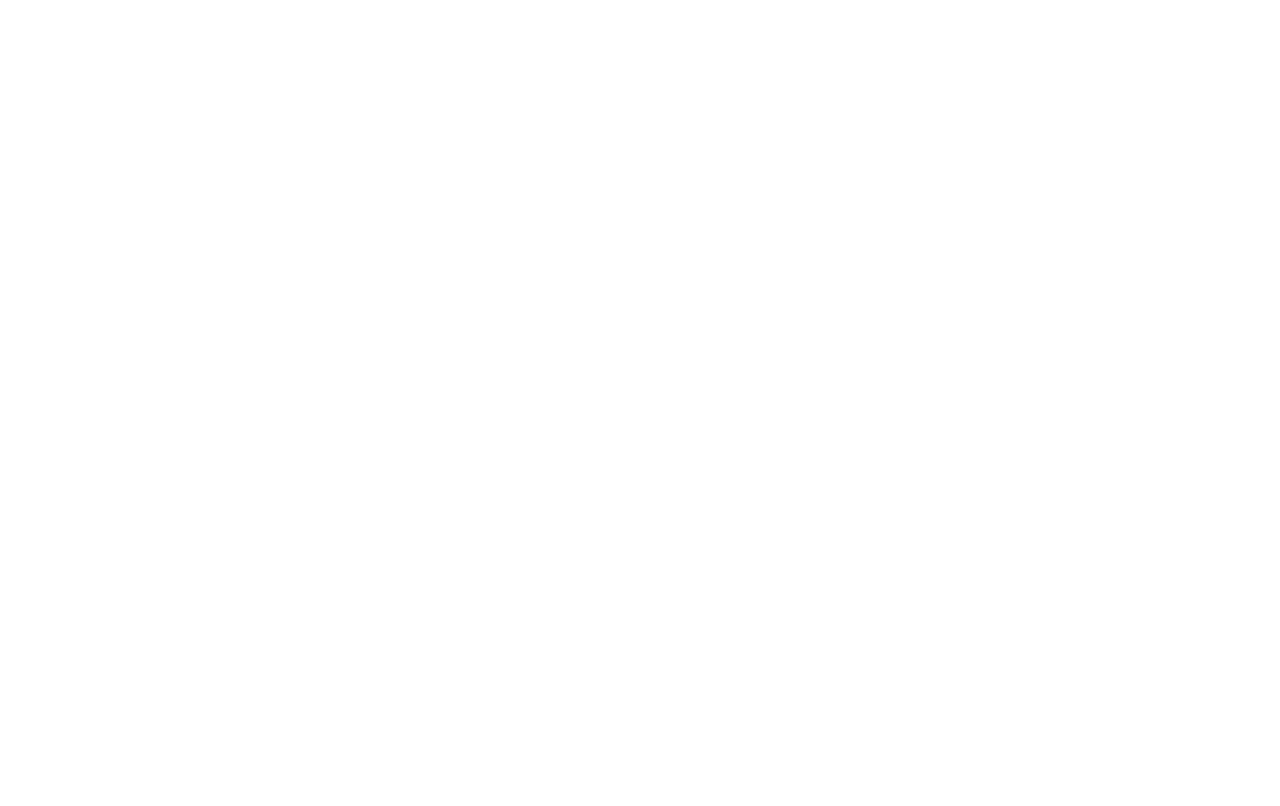
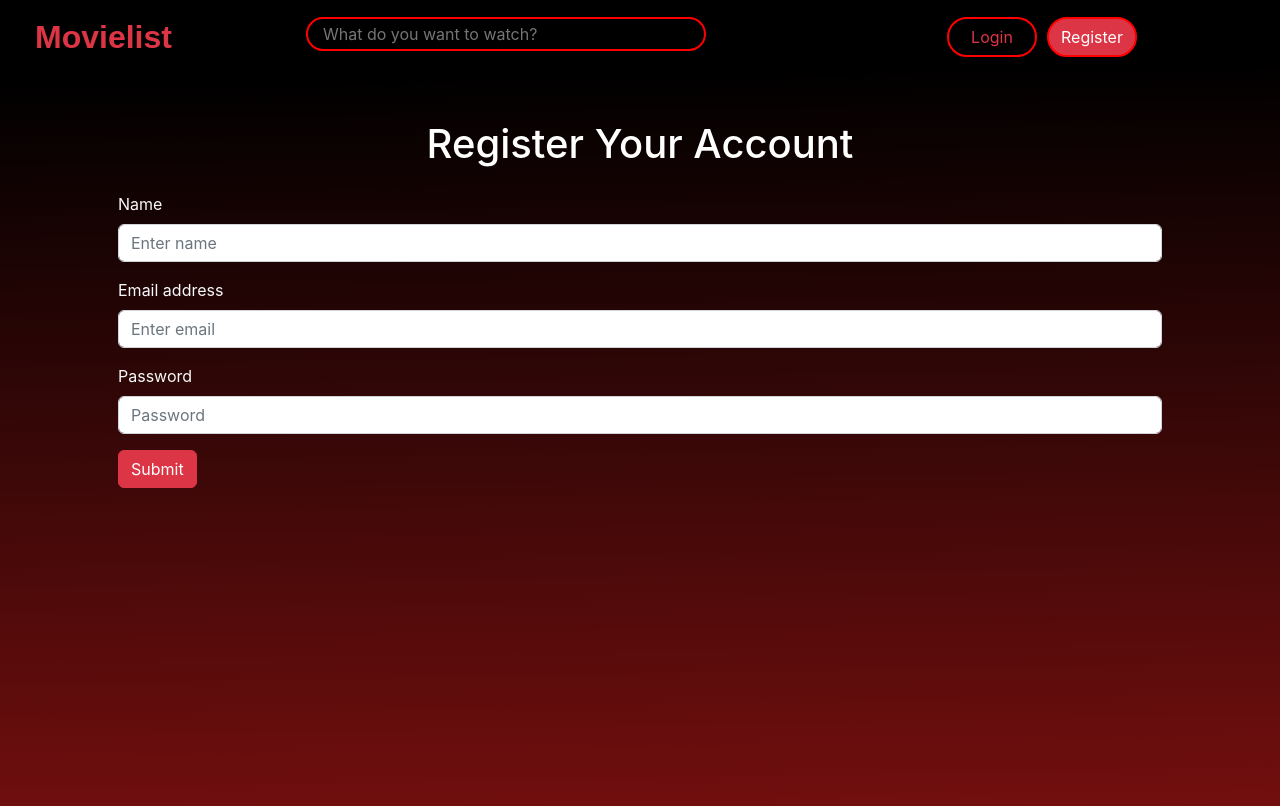
Before and after one commit to msyahdana/challenge-5, a React (Create React App) app: page /register in a window 1280 px wide. Before the commit this address had no page. Shown: the top 806 px of the page. Built offline with nearby package versions, Linux system fonts and the light colour scheme.

Commit message:
feature: Login, Register, Fix Dashboard (#1)

```diff
--- a/package.json
+++ b/package.json
@@ -17,7 +17,8 @@
     "react-router-dom": "^6.11.0",
     "react-scripts": "5.0.1",
     "react-toastify": "^9.1.2",
-    "web-vitals": "^2.1.0"
+    "web-vitals": "^2.1.0",
+    "yarn": "^1.22.19"
   },
   "scripts": {
     "start": "react-scripts start",
--- a/src/App.js
+++ b/src/App.js
@@ -4,6 +4,8 @@
 import DetailMovie from "./pages/users/DetailMovie";
 import Dashboard from "./pages/users/Dashboard";
 import SearchPage from "./pages/SearchPage";
+import Login from "./pages/Login";
+import Register from "./pages/Register";
 import NoToken from "./components/Auth/NoToken";
 import Protected from "./components/Auth/Protected";
 
@@ -12,6 +14,24 @@
     <BrowserRouter>
       <Routes>
         <Route path="/" element={<Home />} />
+        <Route
+          path="/login"
+          element={
+            <NoToken>
+              <Login />
+            </NoToken>
+          }
+        />
+
+        <Route
+          path="/register"
+          element={
+            <NoToken>
+              <Register />
+            </NoToken>
+          }
+        />
+
         <Route path="/search" element={<SearchPage />} />
         <Route
           path="users/detail/:id"
--- /dev/null
+++ b/src/pages/Login.jsx
@@ -0,0 +1,73 @@
+import React, { useState } from "react";
+import { Form, Button, Container } from "react-bootstrap";
+import axios from "axios";
+import NavbarComponent from "../components/Header/NavbarComponent";
+import { toast } from "react-toastify";
+
+function Login() {
+  const [email, setEmail] = useState("");
+  const [password, setPassword] = useState("");
+
+  const onSubmit = async (e) => {
+    e.preventDefault();
+
+    try {
+      let data = JSON.stringify({
+        email,
+        password,
+      });
+
+      let config = {
+        method: "post",
+        url: "https://km4-challenge-5-api.up.railway.app/api/v1/auth/login",
+        headers: {
+          "Content-Type": "application/json",
+        },
+        data: data,
+      };
+
+      const response = await axios.request(config);
+      const { token } = response.data.data;
+
+      localStorage.setItem("token", token);
+
+      // navigate("/");
+
+      //Temporary Solution
+      window.location.href = "/";
+    } catch (error) {
+      if (axios.isAxiosError(error)) {
+        toast.error(error.response.data.message);
+        return;
+      }
+      toast.error(error.message);
+    }
+  };
+
+  return (
+    <>
+      <div className="vh-100">
+        <NavbarComponent />
+        <Container className="p-5 mt-5">
+          <h1 className="text-center text-white mb-4 mt-4">Login In to Your Account</h1>
+          <Form onSubmit={onSubmit}>
+            <Form.Group className="mb-3" controlId="formBasicEmail">
+              <Form.Label className="text-light">Email address</Form.Label>
+              <Form.Control type="email" placeholder="Enter email" value={email} onChange={(e) => setEmail(e.target.value)} />
+            </Form.Group>
+
+            <Form.Group className="mb-3" controlId="formBasicPassword">
+              <Form.Label className="text-light">Password</Form.Label>
+              <Form.Control type="password" placeholder="Password" value={password} onChange={(e) => setPassword(e.target.value)} />
+            </Form.Group>
+            <Button variant="danger" type="submit">
+              Submit
+            </Button>
+          </Form>
+        </Container>
+      </div>
+    </>
+  );
+}
+
+export default Login;
--- /dev/null
+++ b/src/pages/Register.jsx
@@ -0,0 +1,80 @@
+import React, { useState } from "react";
+import NavbarComponent from "../components/Header/NavbarComponent";
+import { Form, Button, Container } from "react-bootstrap";
+import axios from "axios";
+import { toast } from "react-toastify";
+
+function Register() {
+  const [name, setName] = useState("");
+  const [email, setEmail] = useState("");
+  const [password, setPassword] = useState("");
+
+  const onSubmit = async (e) => {
+    e.preventDefault();
+
+    try {
+      let data = JSON.stringify({
+        name,
+        email,
+        password,
+      });
+
+      let config = {
+        method: "post",
+        url: `${process.env.REACT_APP_API}/v1/auth/register`,
+        headers: {
+          "Content-Type": "application/json",
+        },
+        data: data,
+      };
+
+      const response = await axios.request(config);
+      const { token } = response.data.data;
+
+      localStorage.setItem("token", token);
+
+      // navigate("/");
+
+      // Temporary solution
+      window.location.href = "/";
+    } catch (error) {
+      if (axios.isAxiosError(error)) {
+        toast.error(error.response.data.message);
+        return;
+      }
+      toast.error(error.message);
+    }
+  };
+
+  return (
+    <>
+      <div className="vh-100">
+        <NavbarComponent />
+        <Container className="p-5 mt-5">
+          <h1 className="text-center text-white mb-4 mt-4">Register Your Account</h1>
+          <Form onSubmit={onSubmit}>
+            <Form.Group className="mb-3" controlId="formBasicEmail">
+              <Form.Label className="text-light">Name</Form.Label>
+              <Form.Control type="text" placeholder="Enter name" value={name} onChange={(e) => setName(e.target.value)} />
+            </Form.Group>
+
+            <Form.Group className="mb-3" controlId="formBasicEmail">
+              <Form.Label className="text-light">Email address</Form.Label>
+              <Form.Control type="email" placeholder="Enter email" value={email} onChange={(e) => setEmail(e.target.value)} />
+            </Form.Group>
+
+            <Form.Group className="mb-3" controlId="formBasicPassword">
+              <Form.Label className="text-light">Password</Form.Label>
+              <Form.Control type="password" placeholder="Password" value={password} onChange={(e) => setPassword(e.target.value)} />
+            </Form.Group>
+            <Button variant="danger" type="submit">
+              Submit
+            </Button>
+          </Form>
+        </Container>
+      </div>
+    </>
+  );
+}
+
+export default Register;
--- a/src/pages/users/Dashboard.jsx
+++ b/src/pages/users/Dashboard.jsx
@@ -3,6 +3,7 @@
 import axios from "axios";
 import { toast } from "react-toastify";
 import NavbarComponent from "../../components/Header/NavbarComponent";
+import "./Users.css";
 
 function Dashboard() {
   const [user, setUser] = useState("");
@@ -43,9 +44,12 @@
   return (
     <>
       <NavbarComponent />
-      <Container className="p-4">
-        <h1 className="text-center">Hi, {user?.name}!</h1>
-        <h1 className="text-center">This page only can be accessed by user having login</h1>
+      <Container className="p-5 vh-100 mt-5">
+        <h1 className="text-center text-light">
+          Name: {user?.name} <br />
+          Email: {user?.email}
+        </h1>
+        <h1 className="text-center text-light">This page only can be accessed by user having login</h1>
       </Container>
     </>
   );
--- /dev/null
+++ b/src/pages/users/Users.css
@@ -0,0 +1,4 @@
+.Container-height {
+  max-height: 100%;
+  max-width: 100%;
+}
```
Also changed, not shown: 2 other files (tests, documents, lock files or other folders).
